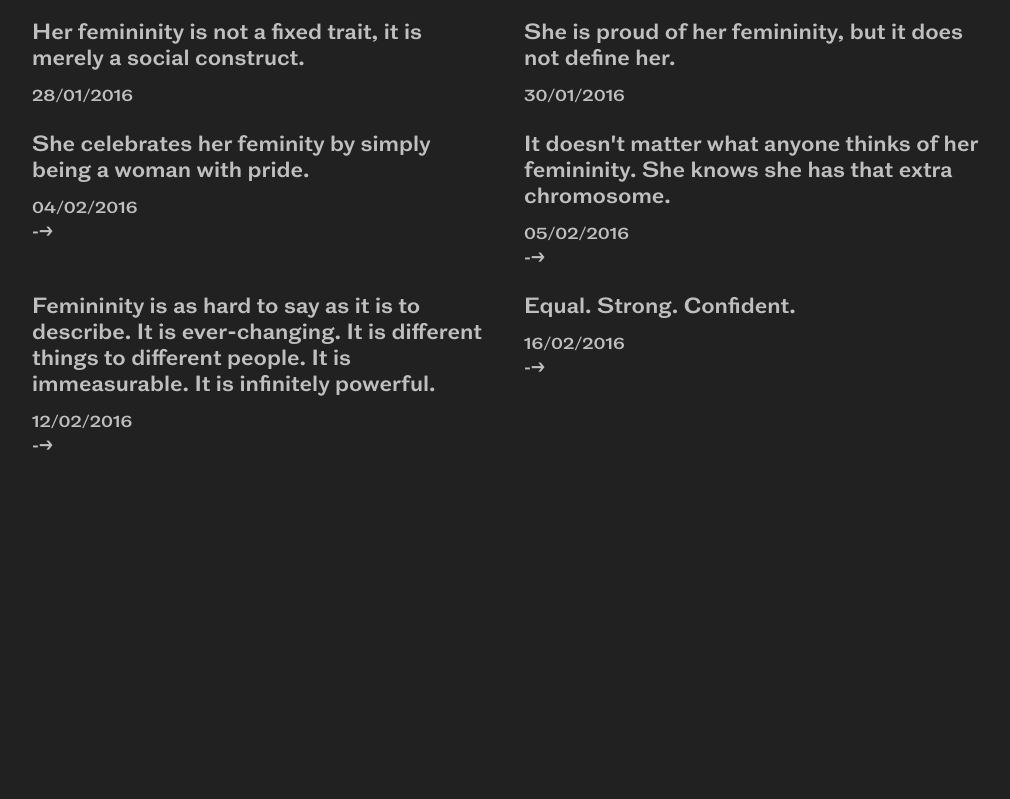
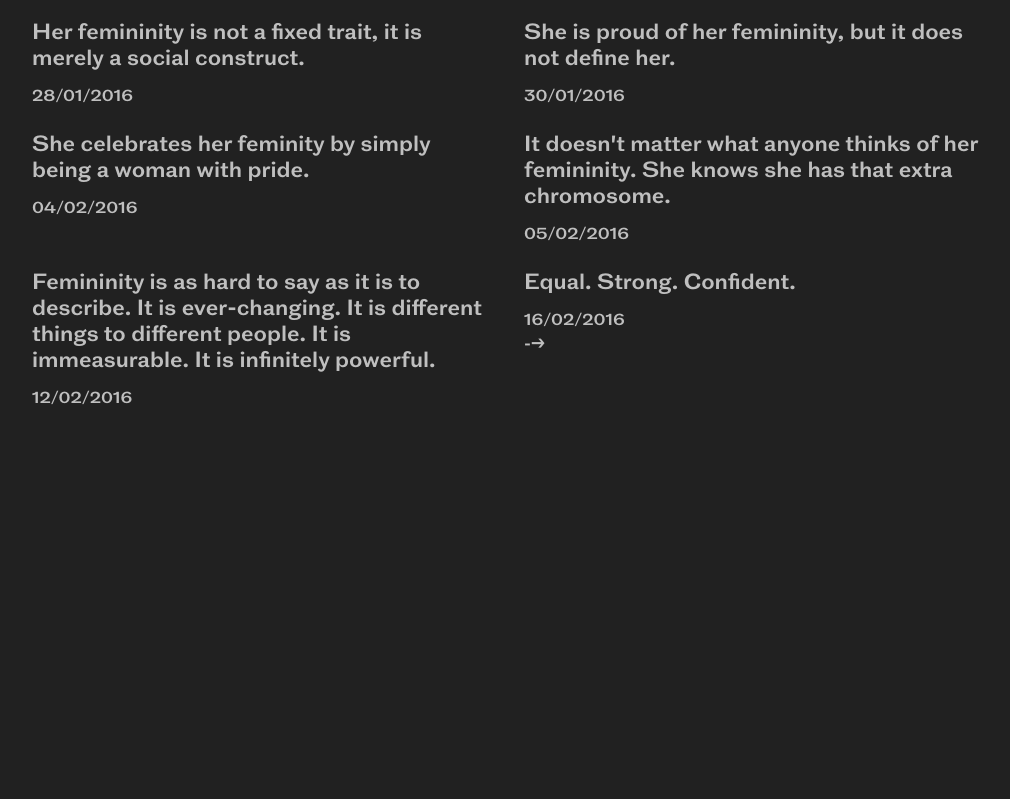
Before and after one commit to Josephwalker/femininity, a website: page index.html in a window 1280 px wide. Shown: the part 3961-4760 px from the top of the page, without its empty margins (128-1138 px from the left). Drawn offline with nearby package versions, Linux system fonts and the light colour scheme; files whose address does not match are found by name.

Commit message:
Update index.html

```diff
--- a/index.html
+++ b/index.html
@@ -112,25 +112,25 @@ Really?! What does ‘femininity’ mean to you? Tell us here." class="quote" ma
                     <footer>
                         <cite>04/02/2016</cite>
                     </footer>
-             --></blockquote><!--
+               </blockquote><!--
                              --><blockquote class="layout__item lap-and-up-1/2 mb pr-">
                     <p class="mb-">It doesn't matter what anyone thinks of her femininity. She knows she has that extra chromosome.</p>
                     <footer>
                         <cite>05/02/2016</cite>
                     </footer>
-             --></blockquote><!--
+                </blockquote><!--
                              --><blockquote class="layout__item lap-and-up-1/2 mb pr-">
                     <p class="mb-">Femininity is as hard to say as it is to describe. It is ever-changing. It is different things to different people. It is immeasurable. It is infinitely powerful.</p>
                     <footer>
                         <cite>12/02/2016</cite>
                     </footer>
-             --></blockquote><!--
+               </blockquote><!--
                              --><blockquote class="layout__item lap-and-up-1/2 mb pr-">
                     <p class="mb-">Equal. Strong. Confident.</p>
                     <footer>
                         <cite>16/02/2016</cite>
                     </footer>
-             --></blockquote><!--
+             --></blockquote>
             </div>
         </section>
 
```
